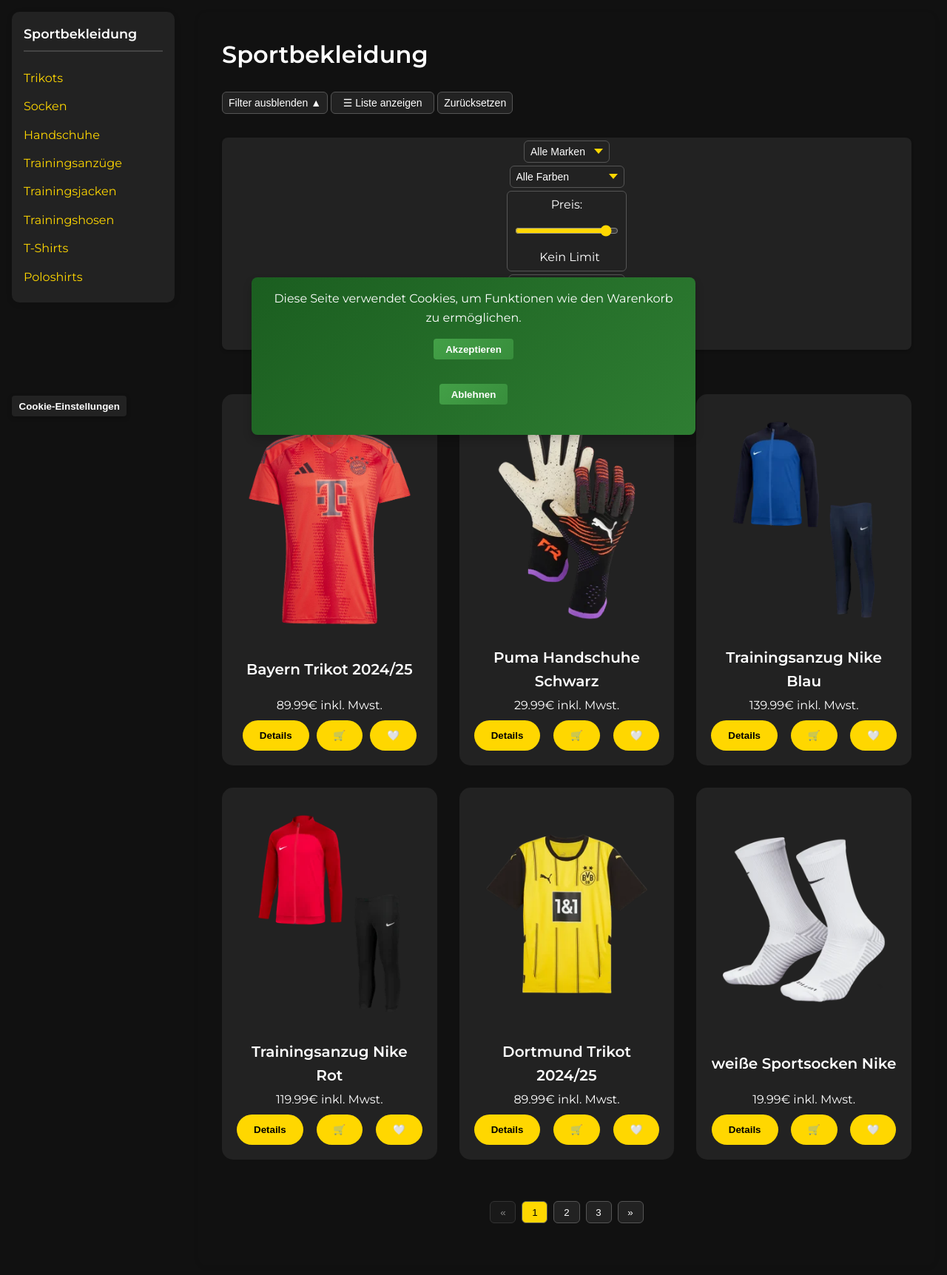
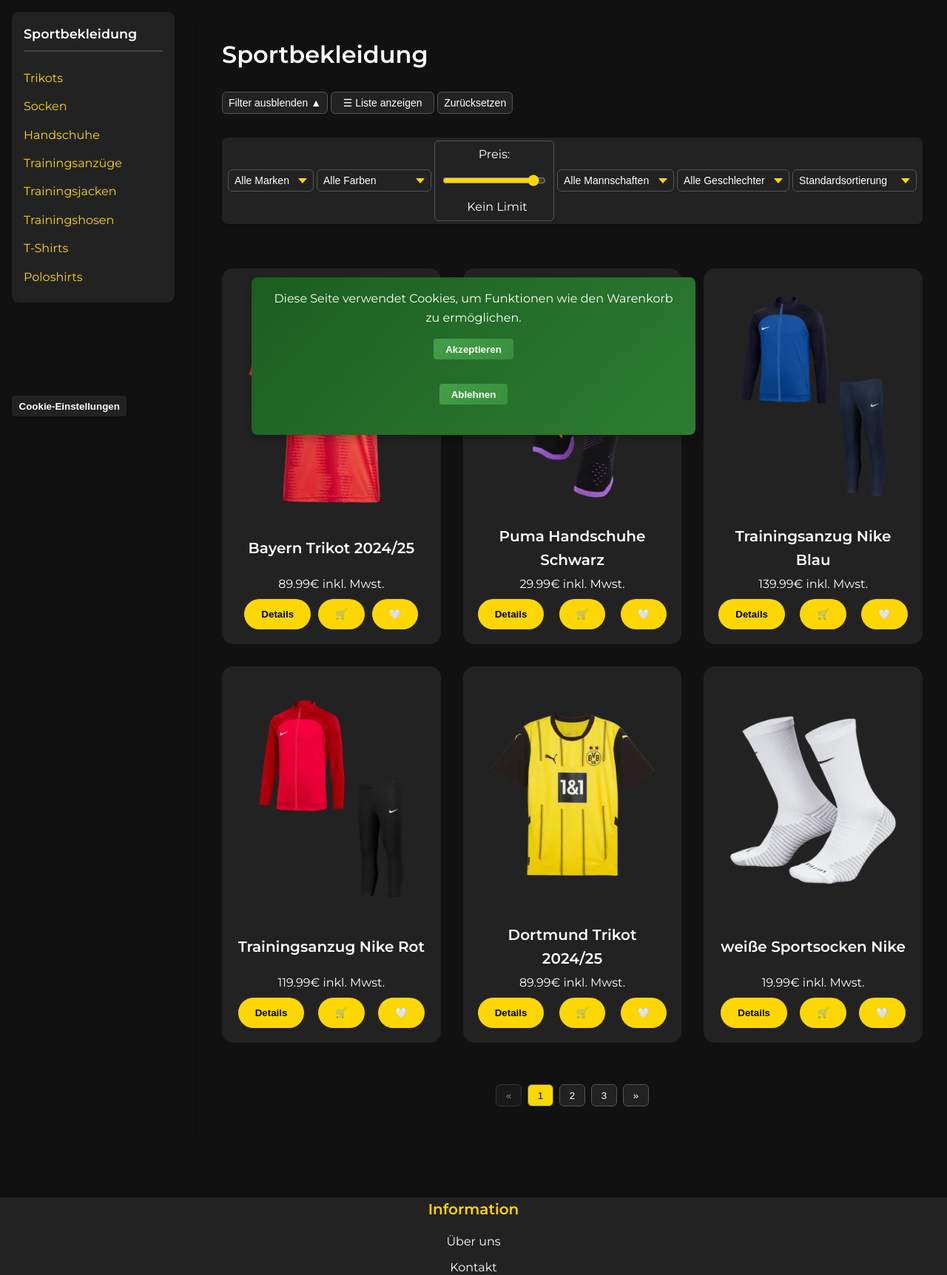
Before and after one commit to mohamed-1903/sport_aktuel, a PHP site: page /index.php?page=product&action=list&category=Sportbekleidung in a window 1280 px wide. Shown: the part 196-1920 px from the top of the page at 74% size. Run offline with PHP 8.4, Linux system fonts and the light colour scheme; data comes from the database, SQL or seed files in the repository; data that the repository does not hold is empty.

Commit message:
Adjust flex layout for filter bar

```diff
--- a/css/extras.css
+++ b/css/extras.css
@@ -39,7 +39,8 @@
 
 .filterbar {
   display: flex;
-  flex-wrap: nowrap; /* Elemente in einer Zeile anzeigen */
+  flex-direction: row;      /* horizontal ausrichten */
+  flex-wrap: nowrap;        /* Elemente in einer Zeile anzeigen */
   align-items: center;
   gap: 0.25rem;
   margin-bottom: 1rem;
@@ -74,6 +75,8 @@
 .filterbar select,
 .filterbar input[type="range"],
 .filter-tools button {
+  display: inline-block;
+  width: auto;
   border: 1px solid #555;
   border-radius: 6px;
   background-color: var(--card-bg);
@@ -139,11 +142,12 @@
 /* Filterelemente innerhalb der Leiste */
 .filter-controls {
   display: flex;
+  flex-direction: row;     /* horizontal anordnen */
   flex-wrap: nowrap;
   gap: 0.25rem;
   align-items: center;
   justify-content: flex-start; /* Filter linksbündig */
-  overflow-x: auto;            /* bei Bedarf horizontal scrollen */
+  overflow-x: auto;        /* bei Bedarf horizontal scrollen */
 }
 
 
--- a/view/layout/footer.php
+++ b/view/layout/footer.php
@@ -4,14 +4,12 @@
 <link rel="stylesheet" href="css/components.css">
 <link rel="stylesheet" href="css/form.css">
 <link rel="stylesheet" href="css/product.css">
-<link rel="stylesheet" href="css/extras.css">
 <link rel="stylesheet" href="css/modal.css">
 <link rel="stylesheet" href="css/themes.css">
 <link rel="stylesheet" href="css/responsive.css">
 <link rel="stylesheet" href="css/components.css">
 <link rel="stylesheet" href="css/cookie.css">
 <link rel="stylesheet" href="css/core.css">
-<link rel="stylesheet" href="css/extras.css">
 <link rel="stylesheet" href="css/footer.css">
 <link rel="stylesheet" href="css/form.css">
 <link rel="stylesheet" href="css/header.css">
--- a/view/layout/header.php
+++ b/view/layout/header.php
@@ -19,6 +19,8 @@ if (session_status() === PHP_SESSION_NONE) {
     <link rel="stylesheet" href="css/components.css">
     <link rel="stylesheet" href="css/form.css">
     <link rel="stylesheet" href="css/product.css">
+    <!-- Styles für Filterbar und weitere Extras -->
+    <link rel="stylesheet" href="css/extras.css">
 
     <link rel="stylesheet" href="css/customize.css">
     <link rel="stylesheet" href="css/rating.css">
```
